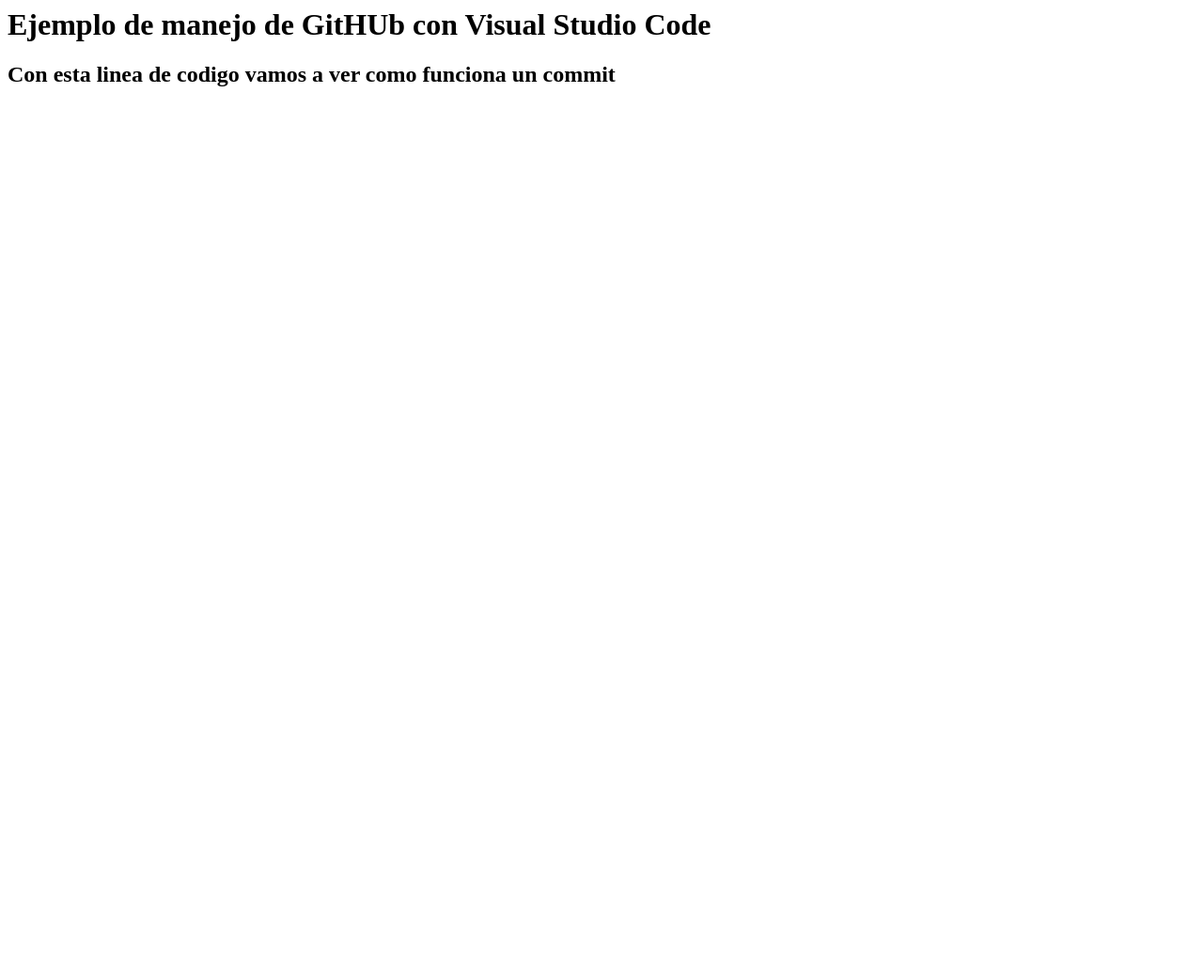
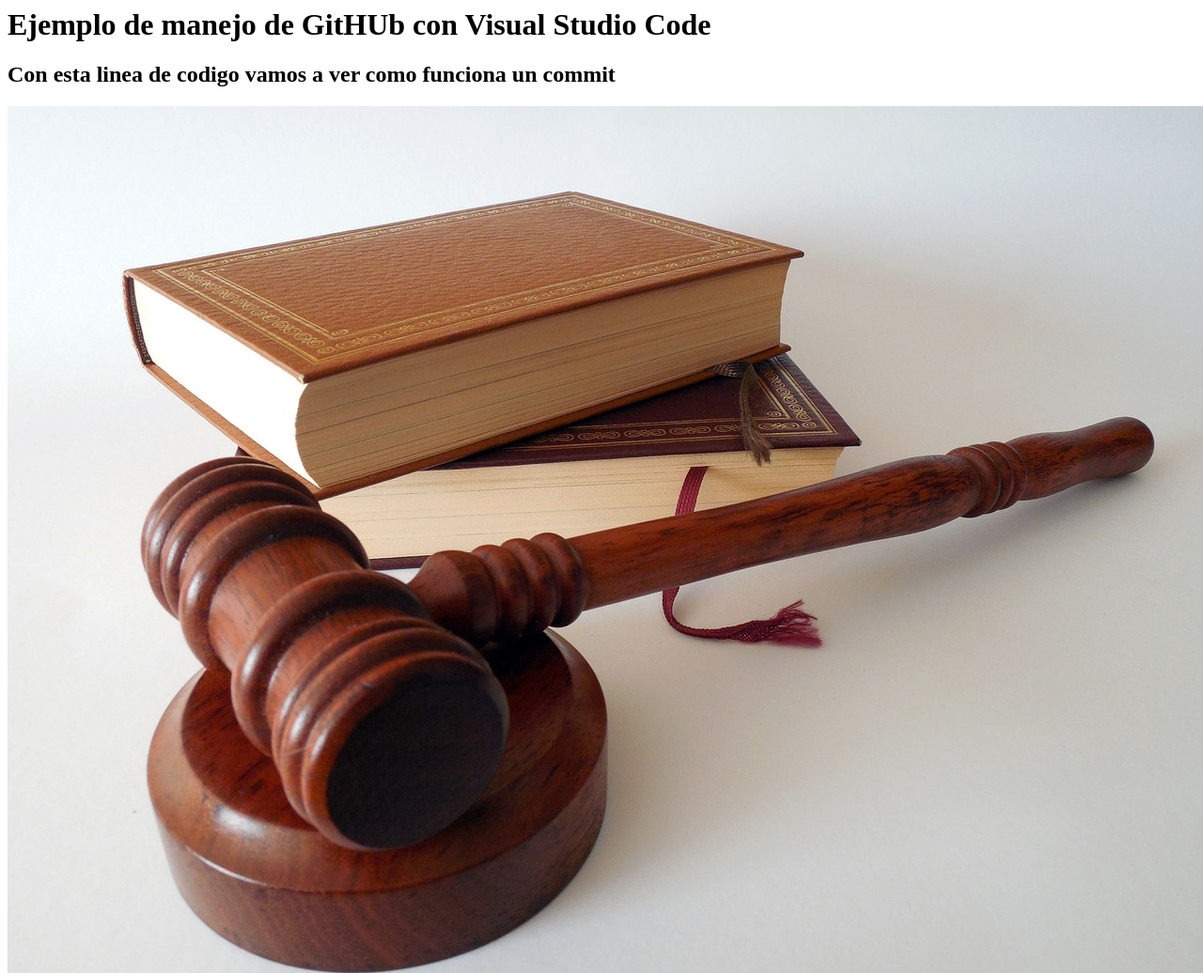
Before and after one commit to Sergio-Quiros-Gonzalez/ProyectoFinal, a plain HTML site: page index.html in a window 1280 px wide. Shown: the top 1036 px of the page at 94% size. Before the commit the page ends 800 px from the top, so only its background shows below. Drawn offline with Linux system fonts and the light colour scheme.

Commit message:
Enlace a foto justicia

```diff
--- a/index.html
+++ b/index.html
@@ -8,5 +8,7 @@
 <body>
     <h1> Ejemplo de manejo de GitHUb con Visual Studio Code</h1>
     <h2> Con esta linea de codigo vamos a ver como funciona un commit</h2>
+    <img src="img/img.jpg" alt="foto justicia">
 </body>
+
 </html>
```
Also changed, not shown: img/img.jpg (added).
